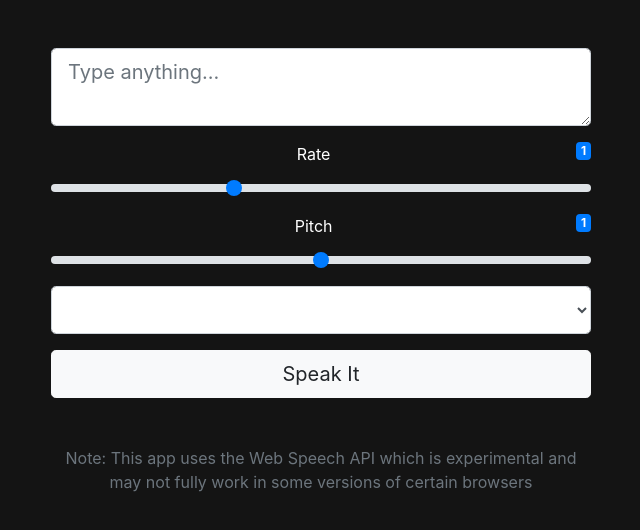
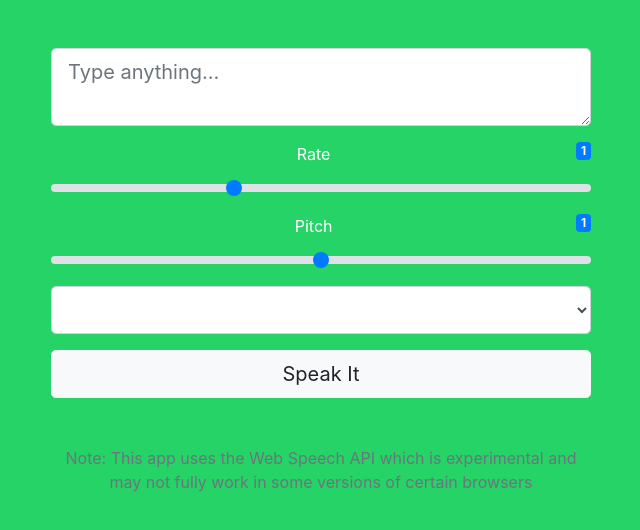
Before and after one commit to tikhsuP/assistant, a website: page dist/index.html in a window 1280 px wide. Shown: the whole page, without its empty margins (319-959 px from the left). Drawn offline with nearby package versions, Linux system fonts and the light colour scheme.

Commit message:
Update index.html

```diff
--- a/dist/index.html
+++ b/dist/index.html
@@ -10,7 +10,7 @@
 
   <style>
     body {
-      background: #141414;
+      background: #25D366;
     }
   </style>
 
```
